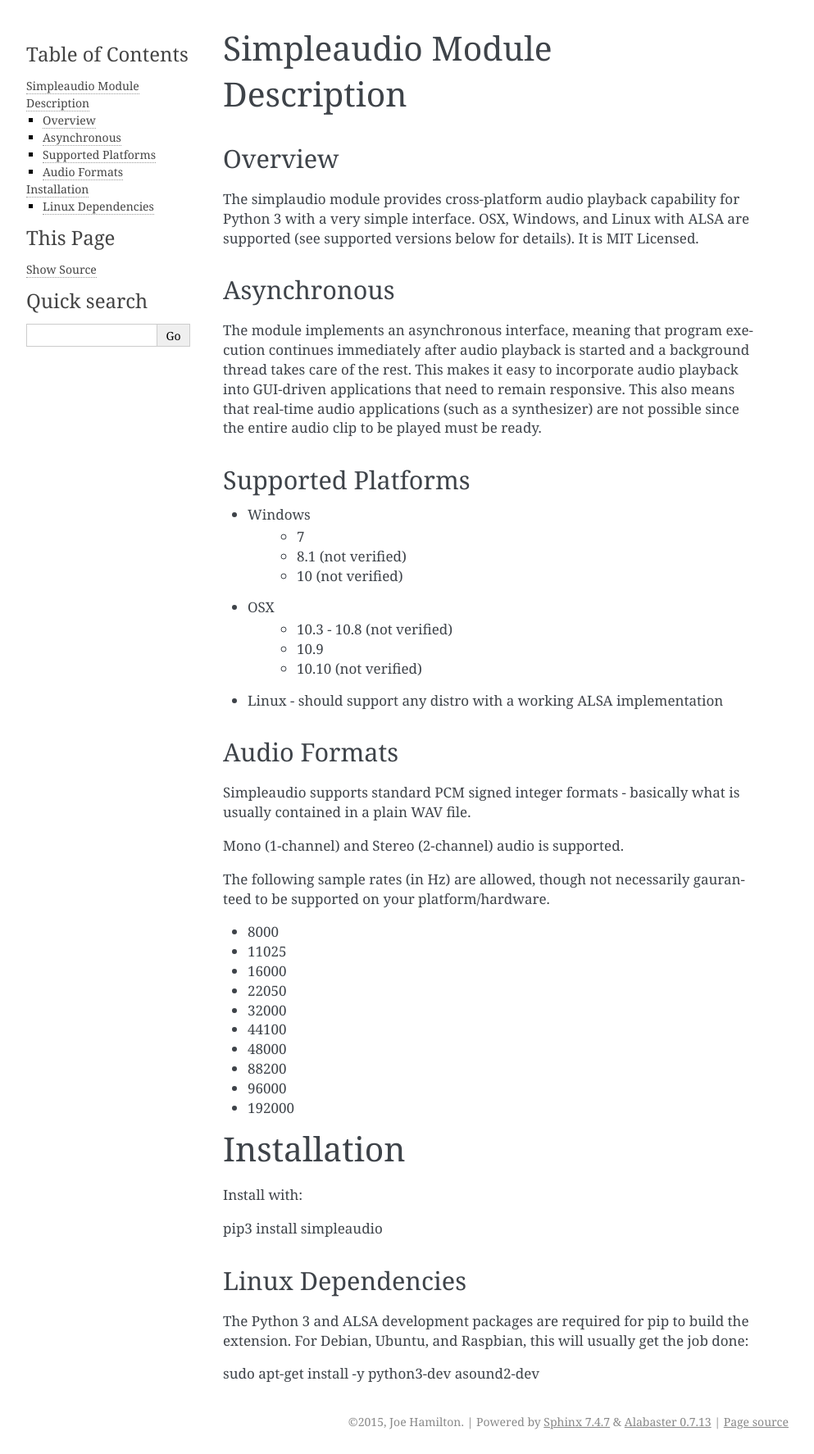
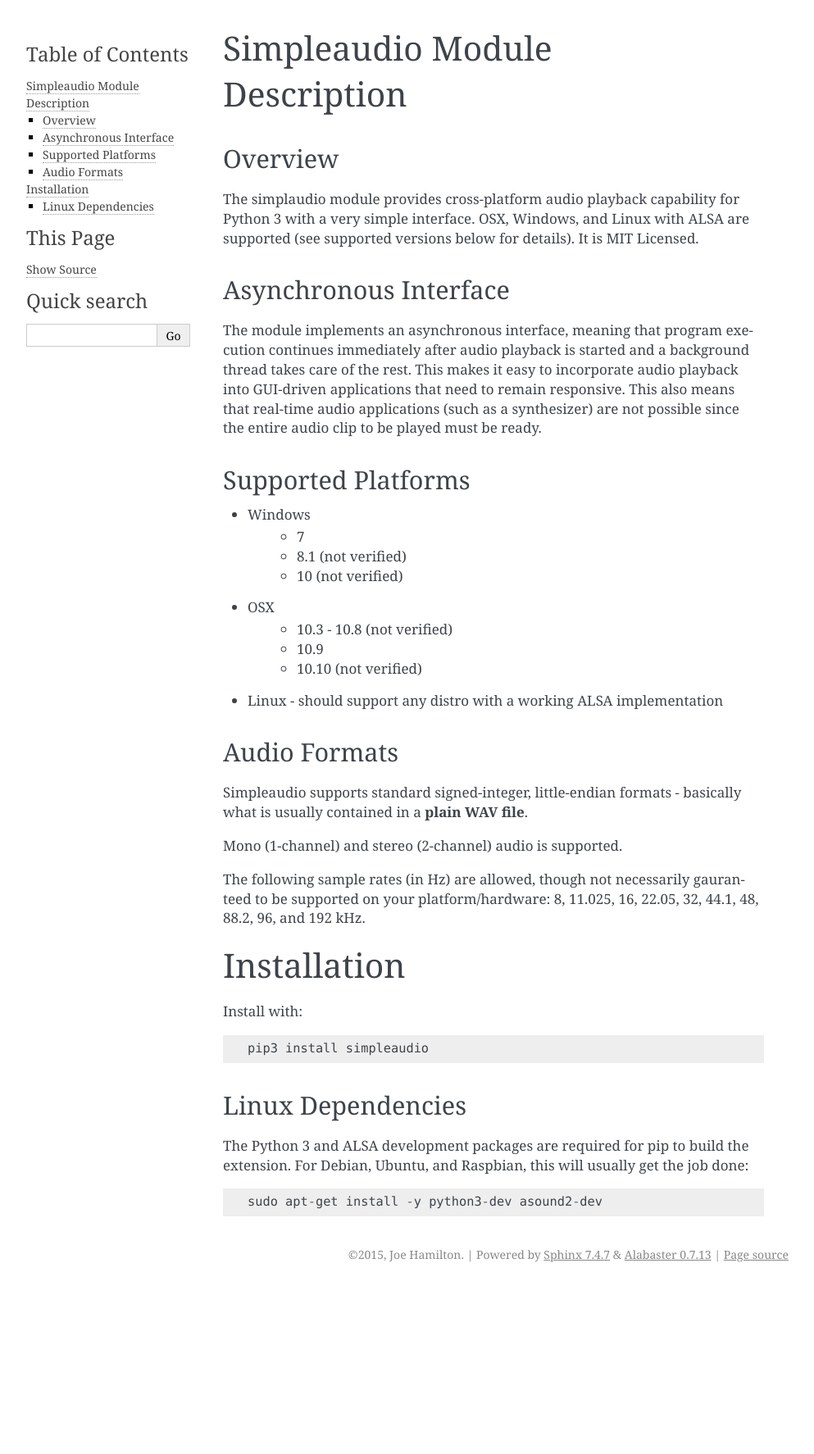
Before and after one commit to hamiltron/py-simple-audio, a Sphinx documentation site: the page built from docs/index.rst, in a window 1280 px wide. Shown: the whole page at 82% size, without its empty margins (148-1141 px from the left). Built offline with Sphinx 7.4.7, drawn with Linux system fonts in a browser that asks for light colours; after the commit the page ends 1570 px from its top, so only the background shows below that.

Commit message:
docs updates

```diff
--- /dev/null
+++ b/docs/api.rst
@@ -0,0 +1,2 @@
+API
+===
--- a/docs/index.rst
+++ b/docs/index.rst
@@ -12,8 +9,8 @@
 with ALSA are supported (see supported versions below for details).
 It is MIT Licensed.
 
-Asynchronous
-------------
+Asynchronous Interface
+----------------------
 
 The module implements an asynchronous interface, meaning that program
 execution continues immediately after audio playback is started and a background
@@ -40,36 +37,26 @@
 Audio Formats
 -------------
 
-Simpleaudio supports standard PCM signed integer formats - basically
-what is usually contained in a plain WAV file.
+Simpleaudio supports standard signed-integer, little-endian formats - basically
+what is usually contained in a **plain WAV file**.
 
-Mono (1-channel) and Stereo (2-channel) audio is supported.
+Mono (1-channel) and stereo (2-channel) audio is supported.
 
 The following sample rates (in Hz) are allowed, though not necessarily gauranteed
-to be supported on your platform/hardware.
-
-- 8000
-- 11025
-- 16000
-- 22050
-- 32000
-- 44100
-- 48000
-- 88200
-- 96000
-- 192000
+to be supported on your platform/hardware: 8, 11.025, 16, 22.05, 32, 44.1, 48, 88.2, 96, and 192 kHz.
 
 Installation
 ============
 
-Install with:
+Install with::
 
-pip3 install simpleaudio
+    pip3 install simpleaudio
 
 Linux Dependencies
 ------------------
 
 The Python 3 and ALSA development packages are required for pip to build
-the extension. For Debian, Ubuntu, and Raspbian, this will usually get the job done:
+the extension. For Debian, Ubuntu, and Raspbian,
+this will usually get the job done::
 
-sudo apt-get install -y python3-dev asound2-dev
+    sudo apt-get install -y python3-dev asound2-dev
```
Also changed, not shown: other parts of docs/index.rst (+0 -3 lines).
